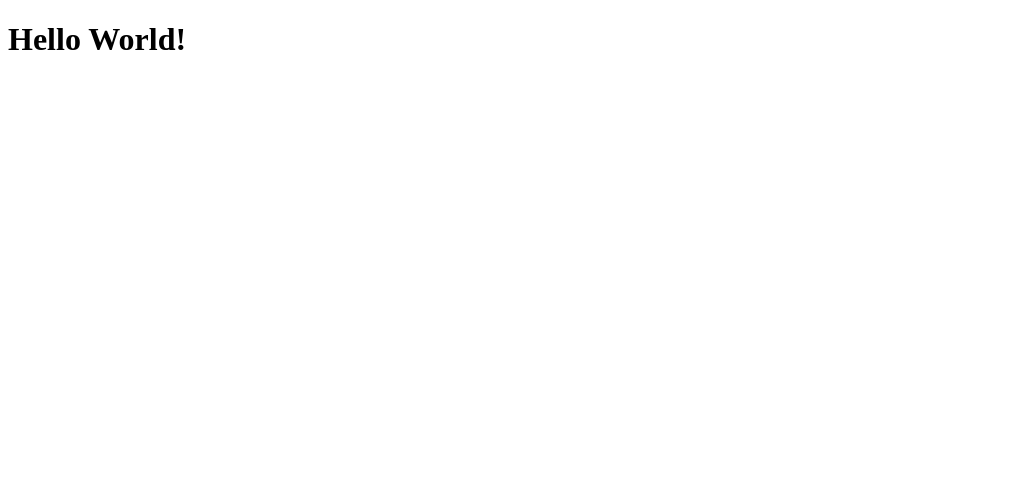
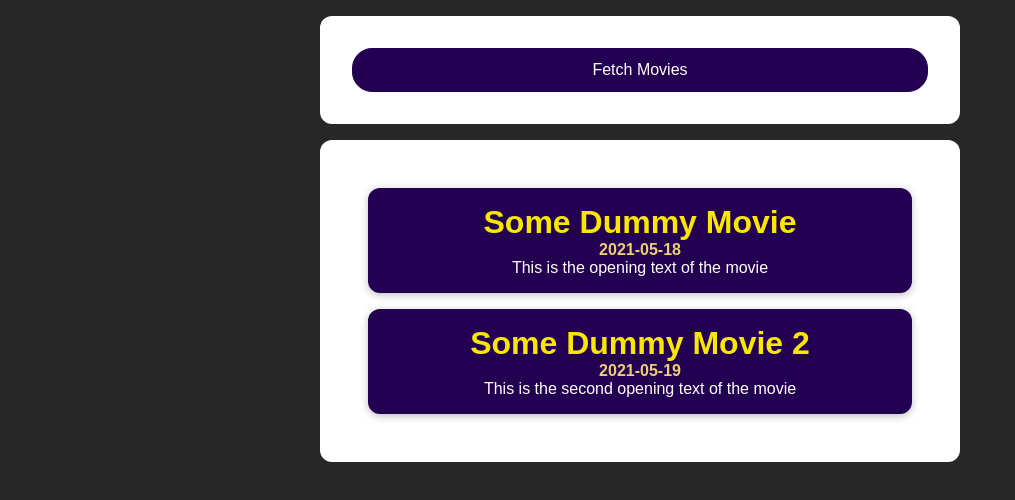
Before and after one commit to martinsgabriel1956/react_fetch_movies, a React (Create React App) app: page / in a window 1280 px wide. Shown: the top 500 px of the page, without its empty margins (0-1015 px from the left). Built offline with nearby package versions, Linux system fonts and the light colour scheme.

Commit message:
feat: setting project

```diff
--- a/package.json
+++ b/package.json
@@ -6,6 +6,7 @@
     "@testing-library/jest-dom": "^5.11.4",
     "@testing-library/react": "^11.1.0",
     "@testing-library/user-event": "^12.1.10",
+    "axios": "^0.21.1",
     "react": "^17.0.2",
     "react-dom": "^17.0.2",
     "react-scripts": "4.0.3",
--- a/src/App.js
+++ b/src/App.js
@@ -1,3 +1,12 @@
+import { Home } from "./pages/Home";
+
+import { GlobalStyles } from './styles/global';
+
 export function App() {
-  return <h1>Hello World!</h1>;
+  return (
+    <>
+      <GlobalStyles />
+      <Home />
+    </>
+  );
 }
--- /dev/null
+++ b/src/components/Movie/index.js
@@ -0,0 +1,13 @@
+import React from 'react';
+
+import { Container } from './styles';
+
+export function Movie(props) {
+  return (
+    <Container>
+      <h2>{props.title}</h2>
+      <h3>{props.releaseDate}</h3>
+      <p>{props.openingText}</p>
+    </Container>
+  );
+};
--- /dev/null
+++ b/src/components/Movie/styles.js
@@ -0,0 +1,22 @@
+import styled from 'styled-components';
+
+export const Container = styled.li`
+  margin: 1rem;
+  padding: 1rem;
+  background-color: #230052;
+  box-shadow: 0 2px 8px rgba(0, 0, 0, 0.26);
+  border-radius: 12px;
+  text-align: center;
+  color: white;
+
+  h2 {
+    font-size: 2rem;
+    color: #f7e702;
+  }
+
+  h3 {
+    color: #eccf77;
+    margin: 0;
+    font-size: 1rem;
+  }
+`;
--- /dev/null
+++ b/src/components/MoviesList/index.js
@@ -0,0 +1,20 @@
+import React from 'react';
+
+import { Movie } from '../Movie';
+
+import { Container } from './styles';
+
+export function MoviesList(props) {
+  return (
+    <Container>
+      {props.movies.map((movie) => (
+        <Movie
+          key={movie.id}
+          title={movie.title}
+          releaseDate={movie.releaseDate}
+          openingText={movie.openingText}
+        />
+      ))}
+    </Container>
+  );
+};
--- /dev/null
+++ b/src/components/MoviesList/styles.js
@@ -0,0 +1,7 @@
+import styled from 'styled-components';
+
+export const Container = styled.ul`
+  list-style: none;
+  margin: 0;
+  padding: 0;
+`;
--- a/src/pages/Home/index.js
+++ b/src/pages/Home/index.js
@@ -1,5 +1,31 @@
+import { Section, Button } from './styles';
+
+import { MoviesList } from '../../components/MoviesList';
+
 export function Home() {
+  const dummyMovies = [
+    {
+      id: 1,
+      title: "Some Dummy Movie",
+      openingText: "This is the opening text of the movie",
+      releaseDate: "2021-05-18",
+    },
+    {
+      id: 2,
+      title: "Some Dummy Movie 2",
+      openingText: "This is the second opening text of the movie",
+      releaseDate: "2021-05-19",
+    },
+  ];
+
   return (
-    <h1>Home</h1>
+    <>
+    <Section>
+      <Button>Fetch Movies</Button>
+    </Section>
+    <Section>
+      <MoviesList movies={dummyMovies} />
+    </Section>
+  </>
   );
 }
--- /dev/null
+++ b/src/pages/Home/styles.js
@@ -0,0 +1,31 @@
+import styled from 'styled-components';
+
+export const Section = styled.section`
+  margin: 1rem auto;
+  width: 90%;
+  max-width: 40rem;
+  text-align: center;
+  background-color: white;
+  padding: 2rem;
+  border-radius: 12px;
+`;
+
+export const Button = styled.section`
+  font: inherit;
+  cursor: pointer;
+  background: #230052;
+  border: 1px solid #230052;
+  color: white;
+  padding: 0.75rem 2rem;
+  border-radius: 20px;
+
+  &:focus {
+    outline: none;
+  }
+
+  &:hover,
+  &:active {
+    background-color: #460897;
+    border-color: #460897;
+  }
+`;
--- a/src/styles/global.css
+++ /dev/null
@@ -1,5 +0,0 @@
-* {
-  margin: 0;
-  padding: 0;
-  box-sizing: border-box;
-}
--- /dev/null
+++ b/src/styles/global.js
@@ -0,0 +1,18 @@
+import { createGlobalStyle } from 'styled-components';
+
+export const GlobalStyles = createGlobalStyle`
+  * {
+    margin: 0;
+    padding: 0;
+    box-sizing: border-box;
+  }
+
+  html {
+    font-family: sans-serif;
+  }
+
+  body {
+    margin: 0;
+    background-color: #272727;
+  }
+`;
```
Also changed, not shown: 1 other file (tests, documents, lock files or other folders).
